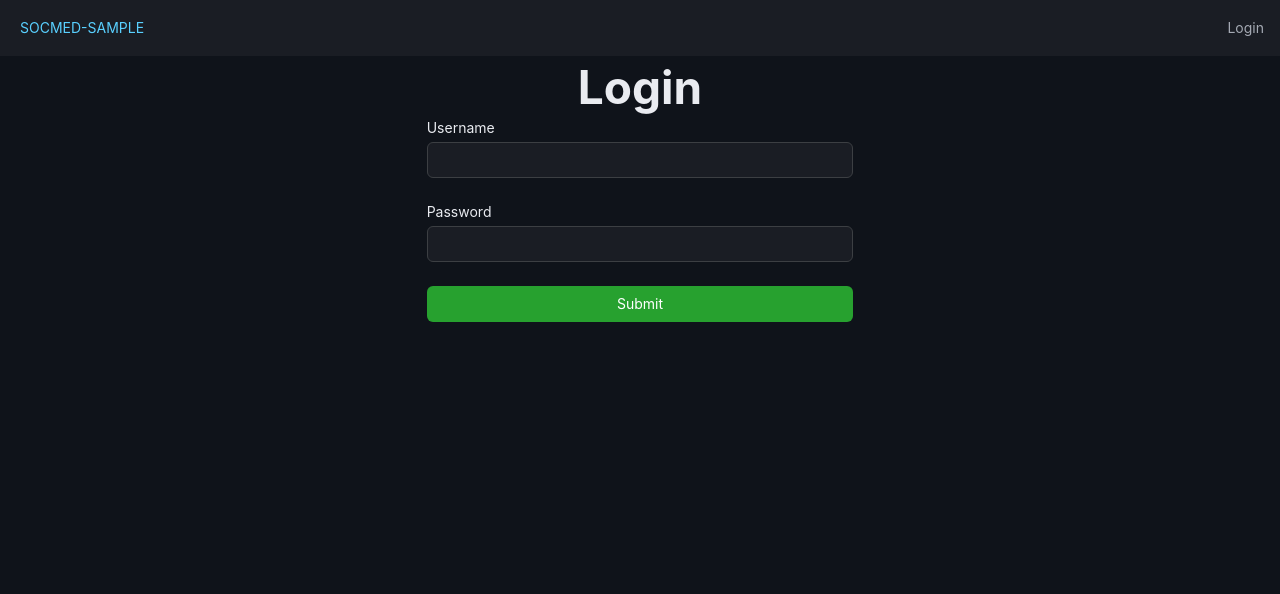
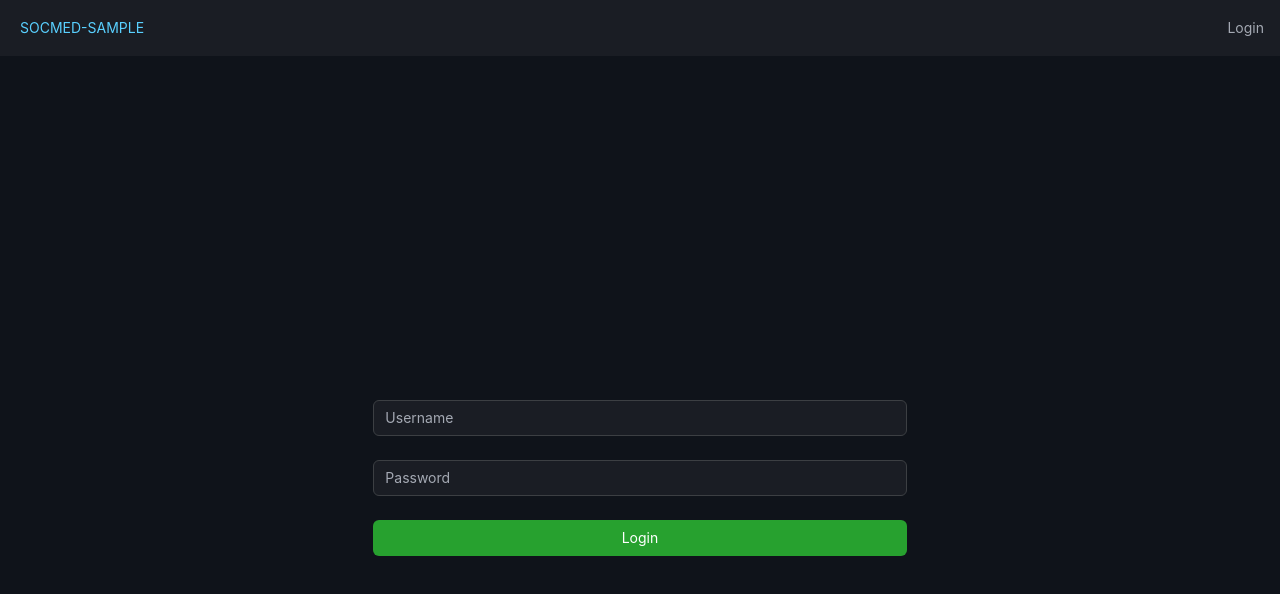
Before and after one commit to lyingtakemura/socmed-sample, a React (Create React App) app in the folder frontend/: page /login in a window 1280 px wide. Shown: the top 594 px of the page. Built offline with nearby package versions, Linux system fonts and the light colour scheme.

Commit message:
Add login error alert message

```diff
--- a/frontend/src/pages/LoginPage.jsx
+++ b/frontend/src/pages/LoginPage.jsx
@@ -2,12 +2,13 @@ import React, { useState } from "react";
 import axios from "axios";
 import { useDispatch } from "react-redux";
 import { login } from "../redux/usersSlice";
-import { Form, ButtonToolbar, Button, FlexboxGrid } from "rsuite";
+import { Form, ButtonToolbar, Button, FlexboxGrid, Message } from "rsuite";
 import { useNavigate } from "react-router-dom";
 
 const LoginPage = () => {
     const [username, setUsername] = useState("");
     const [password, setPassword] = useState("");
+    const [error, setError] = useState("");
     const dispatch = useDispatch();
     let navigate = useNavigate();
 
@@ -42,27 +43,55 @@ const LoginPage = () => {
                     });
             })
             .catch((error) => {
-                console.log(error);
+                // console.log(error.response);
+                setError(error.response.data["non_field_errors"]);
             });
     };
 
     return (
         <>
-            <h1 style={{ textAlign: "center" }}>Login</h1>
-            <FlexboxGrid justify="center">
-                <FlexboxGrid.Item colspan={8}>
+            {error && (
+                <FlexboxGrid
+                    justify="center"
+                    style={{ margin: "0.5rem", justify: "center" }}
+                >
+                    <FlexboxGrid.Item colspan={12}>
+                        <Message
+                            closable
+                            showIcon
+                            type="warning"
+                            onClose={(event) => setError("")}
+                        >
+                            {error}
+                        </Message>
+                    </FlexboxGrid.Item>
+                </FlexboxGrid>
+            )}
+            <FlexboxGrid
+                justify="center"
+                style={{
+                    position: "absolute",
+                    left: "0",
+                    right: "0",
+                    top: "50%",
+                    bottom: "0",
+                    margin: "auto",
+                }}
+            >
+                <FlexboxGrid.Item colspan={10}>
                     <Form onSubmit={handleSubmit} fluid>
                         <Form.Group controlId="username">
-                            <Form.ControlLabel>Username</Form.ControlLabel>
+                            {/* <Form.ControlLabel>Username</Form.ControlLabel> */}
                             <Form.Control
                                 name="name"
                                 value={username}
                                 onChange={(event) => setUsername(event)}
                                 required
+                                placeholder="Username"
                             />
                         </Form.Group>
                         <Form.Group controlId="password">
-                            <Form.ControlLabel>Password</Form.ControlLabel>
+                            {/* <Form.ControlLabel>Password</Form.ControlLabel> */}
                             <Form.Control
                                 name="password"
                                 value={password}
@@ -70,6 +99,7 @@ const LoginPage = () => {
                                 autoComplete="off"
                                 onChange={(event) => setPassword(event)}
                                 required
+                                placeholder="Password"
                             />
                         </Form.Group>
                         <Form.Group>
@@ -80,7 +110,7 @@ const LoginPage = () => {
                                     type="submit"
                                     block
                                 >
-                                    Submit
+                                    Login
                                 </Button>
                             </ButtonToolbar>
                         </Form.Group>
```
